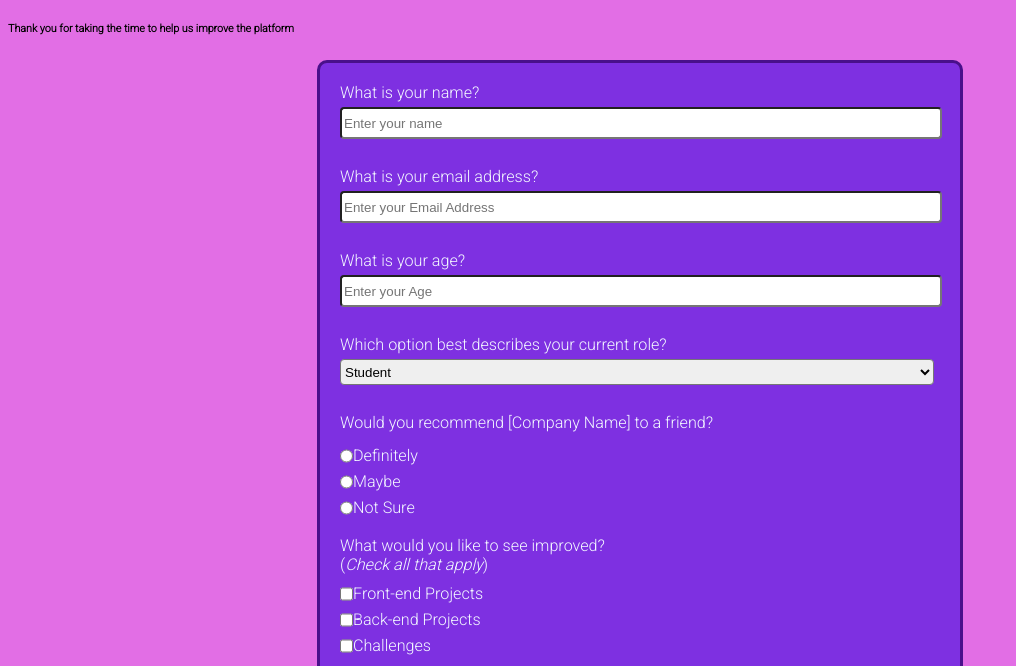
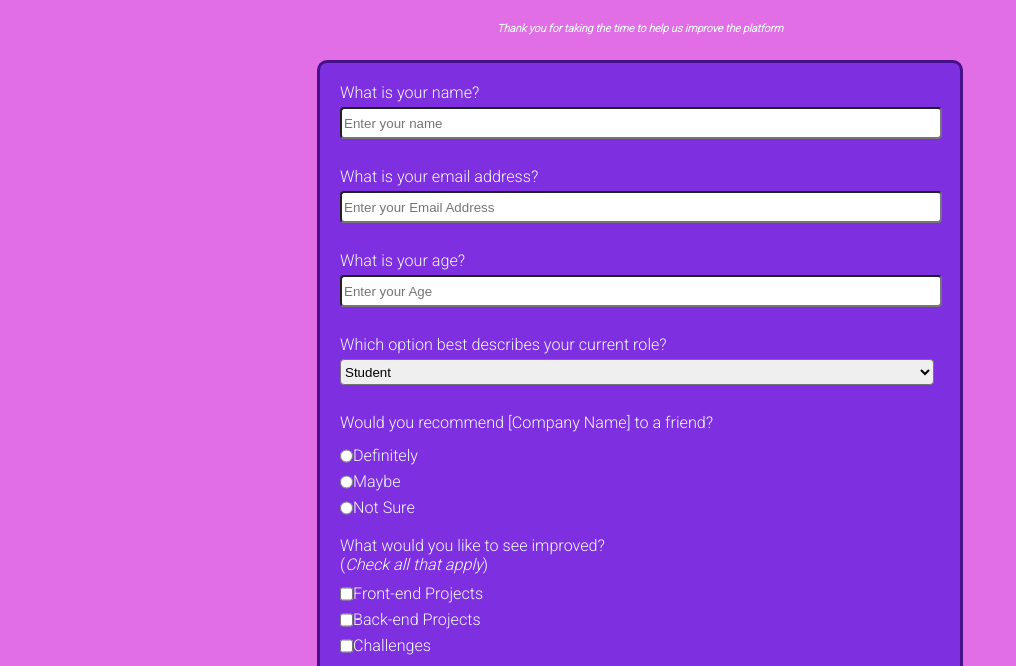
Before and after one commit to uk-2149/Form_zairza_task-2, a plain HTML site: page index.html in a window 1280 px wide. Shown: the part 62-728 px from the top of the page, without its empty margins (0-1016 px from the left). Drawn offline with Linux system fonts and the light colour scheme.

Commit message:
Update styles.css

```diff
--- a/styles.css
+++ b/styles.css
@@ -5,7 +5,7 @@ body {
     font-family: 'Roboto', sans-serif;
 }
 
-h1, h4 {
+h1, h6 {
     text-align: center;
     color: #F3F8FF;
 }
@@ -14,7 +14,7 @@ h1 {
     letter-spacing: 0.07ch;
 }
 
-h4, span {
+h6, span {
     font-style: italic;
 }
 
```
